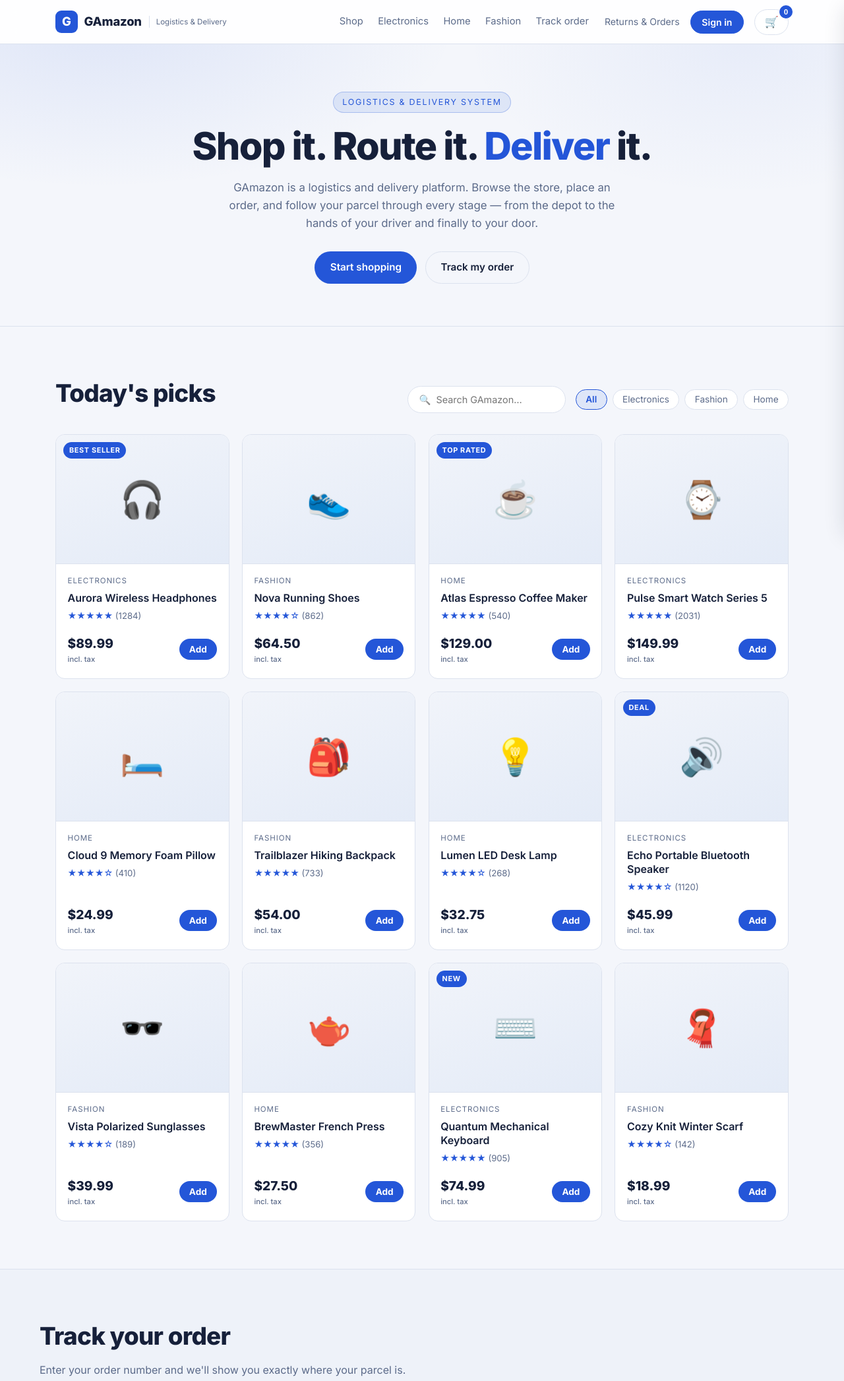
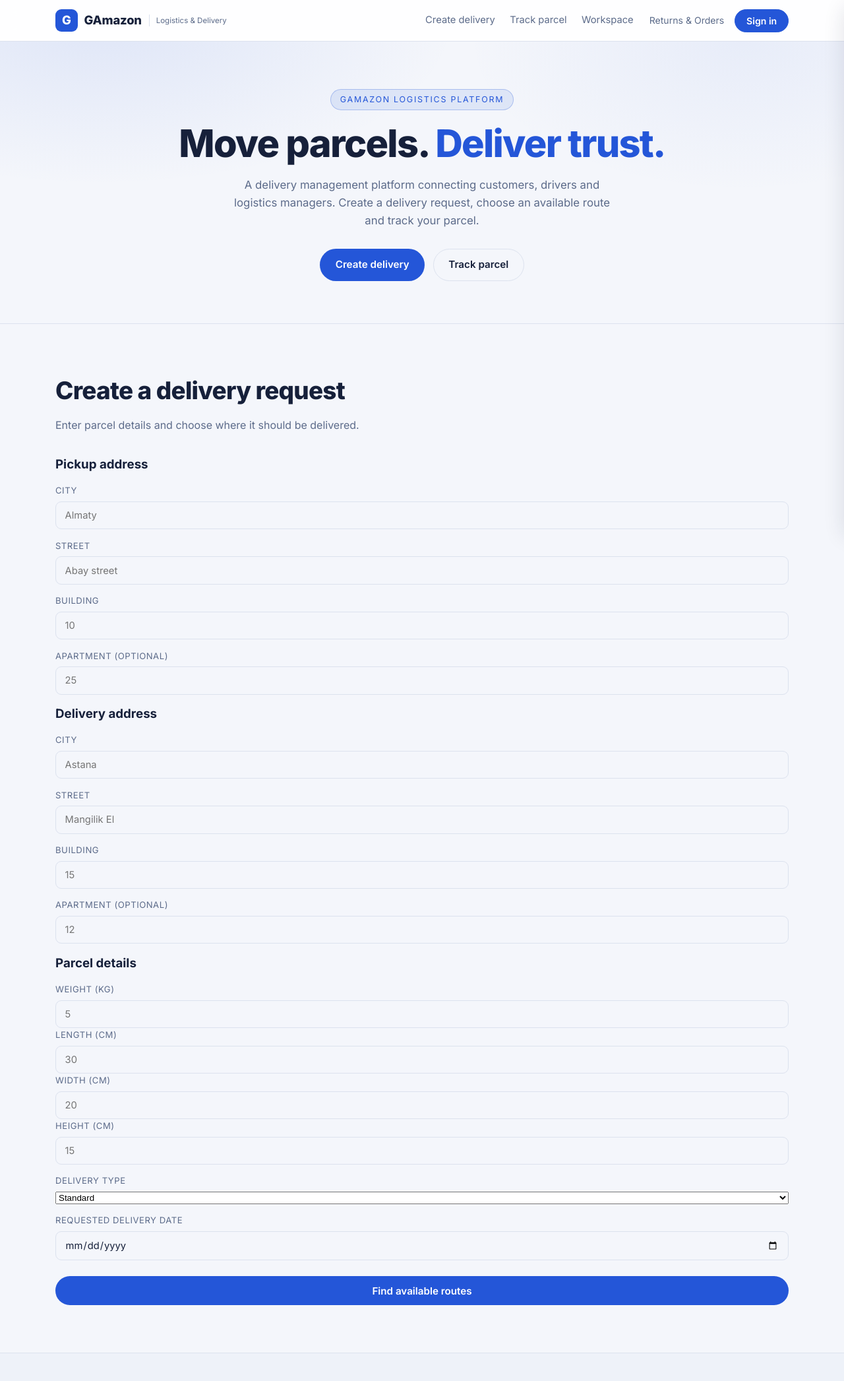
Before and after one commit to sdash921/DB-GAMAZON, a plain HTML site: page index.html in a window 1280 px wide. Shown: the top 2093 px of the page at 66% size. Drawn offline with Linux system fonts and the light colour scheme.

Commit message:
Update index.html

```diff
--- a/index.html
+++ b/index.html
@@ -23,11 +23,9 @@
             </a>
 
             <nav class="nav-links">
-                <a href="#shop">Shop</a>
-                <a href="#shop" data-cat="Electronics">Electronics</a>
-                <a href="#shop" data-cat="Home">Home</a>
-                <a href="#shop" data-cat="Fashion">Fashion</a>
-                <a href="#track">Track order</a>
+                <a href="#create-delivery">Create delivery</a>
+                <a href="#track">Track parcel</a>
+                <a href="#workspace">Workspace</a>
             </nav>
 
             <div class="nav-actions">
@@ -56,10 +54,6 @@
                     </div>
                 </div>
 
-                <button class="cart-btn" id="openCart" aria-label="Open cart">
-                    <span class="cart-icon">🛒</span>
-                    <span class="cart-count" id="cartCount">0</span>
-                </button>
             </div>
         </div>
     </header>
@@ -67,69 +61,131 @@
     <!-- ============ HERO ============ -->
     <section class="hero">
         <div class="hero-inner">
-            <p class="eyebrow">Logistics &amp; Delivery System</p>
-            <h1>Shop it. Route it. <span class="accent">Deliver</span> it.</h1>
+            <p class="eyebrow">GAmazon Logistics Platform</p>
+            <h1>Move parcels. <span class="accent">Deliver trust.</span></h1>
             <p class="hero-lead">
-                GAmazon is a logistics and delivery platform. Browse the store, place an
-                order, and follow your parcel through every stage — from the depot to the
-                hands of your driver and finally to your door.
+                A delivery management platform connecting customers,
+                drivers and logistics managers. Create a delivery request,
+                choose an available route and track your parcel.
             </p>
             <div class="hero-actions">
-                <a href="#shop" class="btn btn-primary">Start shopping</a>
-                <a href="#track" class="btn btn-ghost">Track my order</a>
+                <a href="#create-delivery" class="btn btn-primary">Create delivery</a>
+                <a href="#track" class="btn btn-ghost">Track parcel</a>
             </div>
         </div>
     </section>
 
     <!-- ============ SHOP ============ -->
-    <section class="section" id="shop">
-        <div class="section-head shop-head">
-            <h2>Today's picks</h2>
-            <div class="shop-tools">
-                <div class="search-box">
-                    <span class="search-icon">🔍</span>
-                    <input type="search" id="searchInput" placeholder="Search GAmazon…" aria-label="Search products">
-                </div>
-                <div class="chips" id="categoryChips">
-                    <!-- filled by JS -->
-                </div>
-            </div>
+    <section class="section" id="create-delivery">
+        <div class="section-head">
+            <h2>Create a delivery request</h2>
+            <p>Enter parcel details and choose where it should be delivered.</p>
         </div>
 
-        <div class="product-grid" id="productGrid">
-            <!-- filled by JS -->
+        <div class="delivery-card">
+            <form id="deliveryForm" class="form">
+                <h3>Pickup address</h3>
+
+                <label>City
+                    <input id="pickupCity" type="text" placeholder="Almaty" required>
+                </label>
+
+                <label>Street
+                    <input id="pickupStreet" type="text" placeholder="Abay street" required>
+                </label>
+
+                <label>Building
+                    <input id="pickupBuilding" type="text" placeholder="10" required>
+                </label>
+
+                <label>Apartment (optional)
+                    <input id="pickupApartment" type="text" placeholder="25">
+                </label>
+
+                <h3>Delivery address</h3>
+
+                <label>City
+                    <input id="deliveryCity" type="text" placeholder="Astana" required>
+                </label>
+
+                <label>Street
+                    <input id="deliveryStreet" type="text" placeholder="Mangilik El" required>
+                </label>
+
+                <label>Building
+                    <input id="deliveryBuilding" type="text" placeholder="15" required>
+                </label>
+
+                <label>Apartment (optional)
+                    <input id="deliveryApartment" type="text" placeholder="12">
+                </label>
+
+                <h3>Parcel details</h3>
+
+                <div class="form-grid">
+                    <label>Weight (kg)
+                        <input id="parcelWeight" type="number" min="0.1" step="0.1" placeholder="5" required>
+                    </label>
+
+                    <label>Length (cm)
+                        <input id="parcelLength" type="number" min="1" placeholder="30" required>
+                    </label>
+
+                    <label>Width (cm)
+                        <input id="parcelWidth" type="number" min="1" placeholder="20" required>
+                    </label>
+
+                    <label>Height (cm)
+                        <input id="parcelHeight" type="number" min="1" placeholder="15" required>
+                    </label>
+                </div>
+
+                <label>Delivery type
+                    <select id="deliveryType" required>
+                        <option value="Standard">Standard</option>
+                        <option value="Express">Express</option>
+                    </select>
+                </label>
+
+                <label>Requested delivery date
+                    <input id="requestedDate" type="date" required>
+                </label>
+
+                <button class="btn btn-primary btn-full" type="submit">
+                    Find available routes
+                </button>
+            </form>
+
+            <div id="deliveryMessage" class="delivery-message" hidden></div>
+            <div id="routeOptions" class="route-options"></div>
         </div>
-
-        <p class="empty-msg" id="emptyMsg" hidden>No products match your search. Try another keyword.</p>
     </section>
 
     <!-- ============ TRACK ORDER ============ -->
     <section class="section section-alt" id="track">
         <div class="section-head">
-            <h2>Track your order</h2>
-            <p>Enter your order number and we'll show you exactly where your parcel is.</p>
+            <h2>Track your parcel</h2>
+            <p>Enter your tracking number to view the parcel's delivery history.</p>
         </div>
 
         <div class="tracker">
             <div class="tracker-form">
-                <label for="orderInput">Order number</label>
+                <label for="orderInput">Tracking number</label>
                 <div class="tracker-row">
-                    <input type="text" id="orderInput" placeholder="e.g. GA-104832" aria-label="Order number">
+                    <input type="text" id="orderInput"
+                        placeholder="e.g. GADC7650F73C89"
+                        aria-label="Tracking number">
                     <button id="trackBtn" class="btn btn-primary">Track</button>
                 </div>
+
                 <p class="tracker-hint" id="trackerHint">
-                    Tip: try <button class="linky" data-demo="GA-104832">GA-104832</button> or
-                    <button class="linky" data-demo="GA-104840">GA-104840</button>.
+                    Enter the tracking number received after confirming your delivery.
                 </p>
 
-                <div class="order-meta" id="orderMeta">
-                    <!-- filled by JS -->
-                </div>
+                <div class="order-meta" id="orderMeta"></div>
             </div>
 
-            <div class="timeline" id="timeline" aria-live="polite">
-                <!-- filled by JS -->
-            </div>
+            <div class="timeline" id="timeline" aria-live="polite"></div>
         </div>
     </section>
 
```
